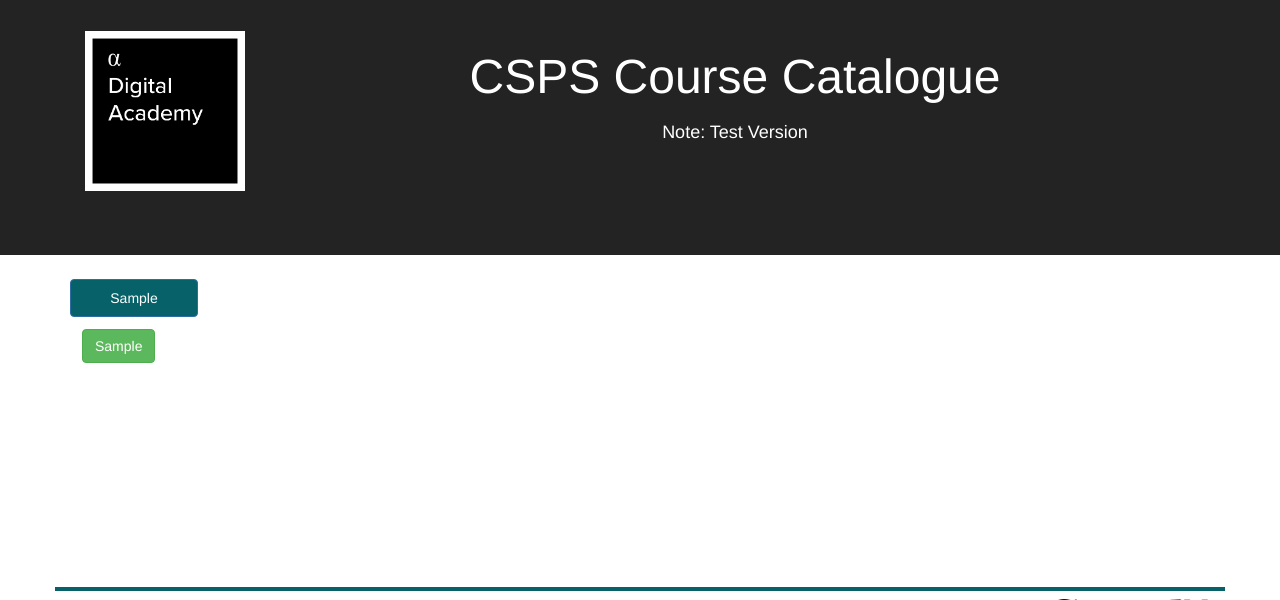
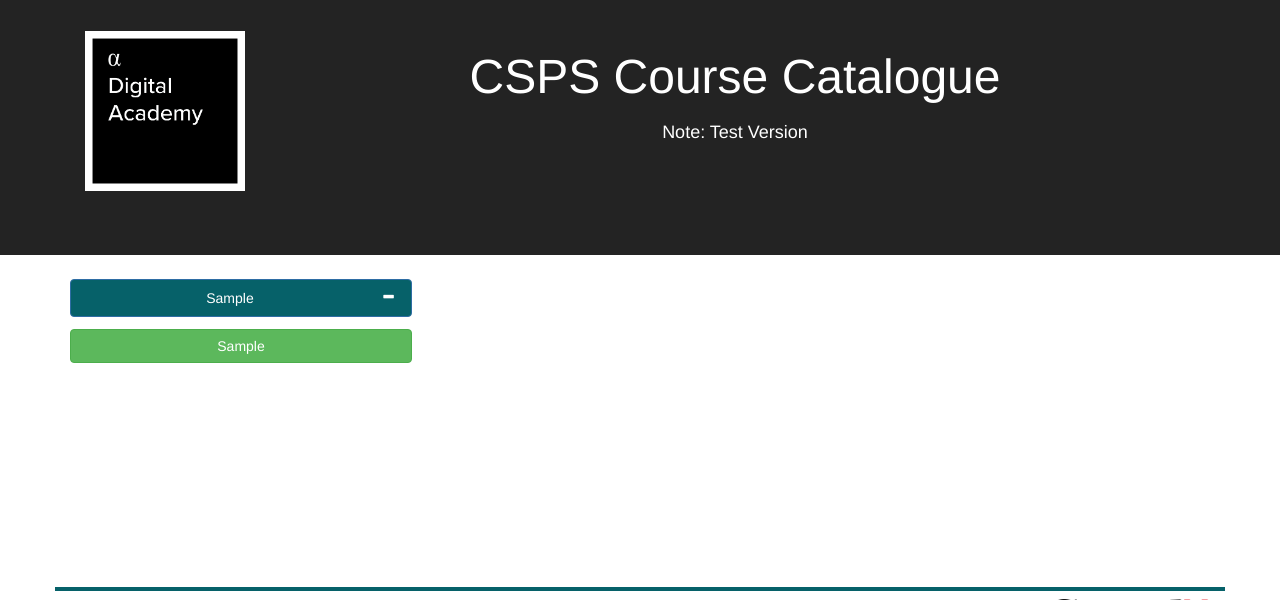
Before and after one commit to szinck1/CSPS-Course-Catalogue, a Flask app: page /explore in a window 1280 px wide, after a click on "Sample". Shown: the part 153-753 px from the top of the page. Run offline with Flask 2, Linux system fonts and the light colour scheme; tables that the repository leaves empty or names only in its code hold one stand-in row (values such as "Sample post"); some libraries are stand-ins or nearby versions.

Commit message:
Add glyphicons, background colour on hover

```diff
--- a/catalogue_app/static/style1.css
+++ b/catalogue_app/static/style1.css
@@ -206,13 +206,62 @@ footer .img-responsive {
 #explore-page .btn {
 	display: block;
 	margin-bottom: 0.75rem;
+	min-width: 30%;
 }
-#explore-page .btn-success {
-	margin-left: 0.75rem;
+#explore-page .glyphicon {
+	margin-left: 0.5rem;
 }
+
+@media (max-width: 767px) {
+	#explore-page .btn {
+		width: 100%;
+	}
+	#explore-page .glyphicon {
+		margin-left: 0;
+	}
+}
+
+
+
 #explore-page table {
 	margin: 0 0 0.75rem 0;
 }
+#explore-page tr {
+	height: 2.5rem;
+}
+#explore-page tr:hover {
+	background-color: #ffcc33;
+}
+
+
+.table-link::before {
+	content: '';
+	display: block;
+	position: absolute;
+	left: 0;
+	width: 100%;
+	height: 2.5rem;
+}
+
+.plus-button,
+.minus-button {
+	float: right;
+}
+
+
+span.glyphicon-minus {
+	display: none;
+}
+button[aria-expanded='false'] > span.glyphicon-plus,
+button[aria-expanded='true'] > span.glyphicon-minus {
+	display: inline;
+}
+button[aria-expanded='false'] > span.glyphicon-minus,
+button[aria-expanded='true'] > span.glyphicon-plus {
+	display: none;
+}
+
+
 
 
 /***** End explore *****/
--- a/catalogue_app/templates/explore/explore.html
+++ b/catalogue_app/templates/explore/explore.html
@@ -10,6 +10,8 @@
 			<!-- Button for Business Line -->
 			<button class="btn btn-primary" data-toggle="collapse" data-target="#bus-line-{{ outer_loop.index }}">
 				{{ business_line }}
+				<span class="glyphicon glyphicon-plus plus-button"></span>
+				<span class="glyphicon glyphicon-minus minus-button"></span>
 			</button>
 
 			<div id="bus-line-{{ outer_loop.index }}" class="collapse">
@@ -28,7 +30,9 @@
 						<tbody>
 							{% for course in provider_dict %}
 								<tr>
-									<td>{{ course[0] }}</td>
+									<!-- .table-link uses ::before pseudo-element to make entire row clickable -->
+									<td class="col-xs-1"><a class="table-link" href="{{ url_for('course.course_result') + '?course_code=' + course[0] }}"></a></td>
+									<td class="col-xs-1">{{ course[0] }}</td>
 									<td>{{ course[1] }}</td>
 								</tr>
 							{% endfor %}
@@ -40,23 +44,5 @@
 			</div>
 
 		{% endfor %}
-
-
-		<!--
-			Add yellow on hover
-			Add plus icon as seen in most other collapsed lists
-				- probably use glyph + min-width
-			Add hyperlinks
-				- click anywhere on row
-		-->
-
-		<!--
-		<div id="mars" class="collapse">
-			<div class="well">
-				This cat is THICC!
-			</div>
-		</div>
-		-->
-
 	</div>
 {% endblock body %}
```
